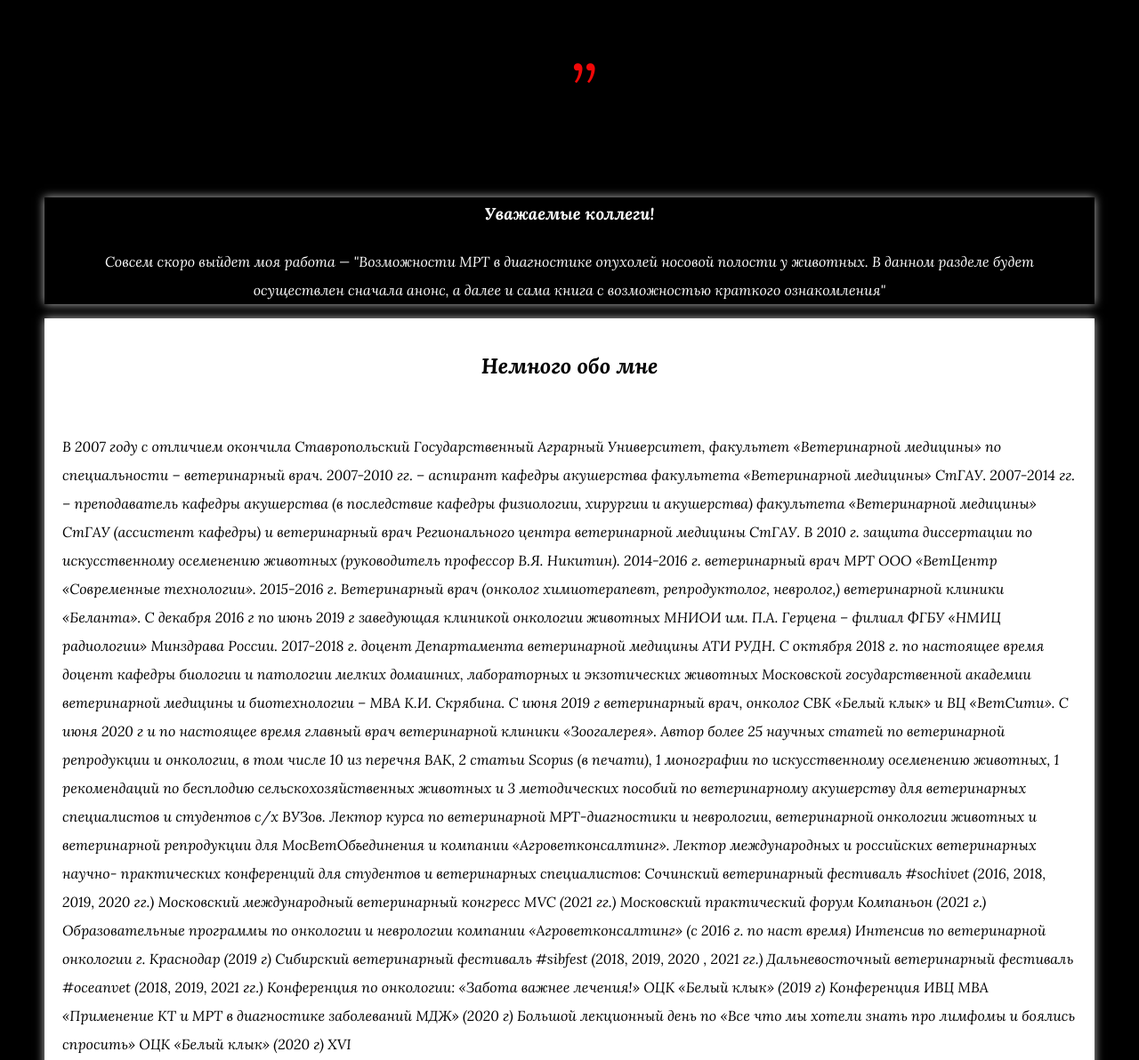
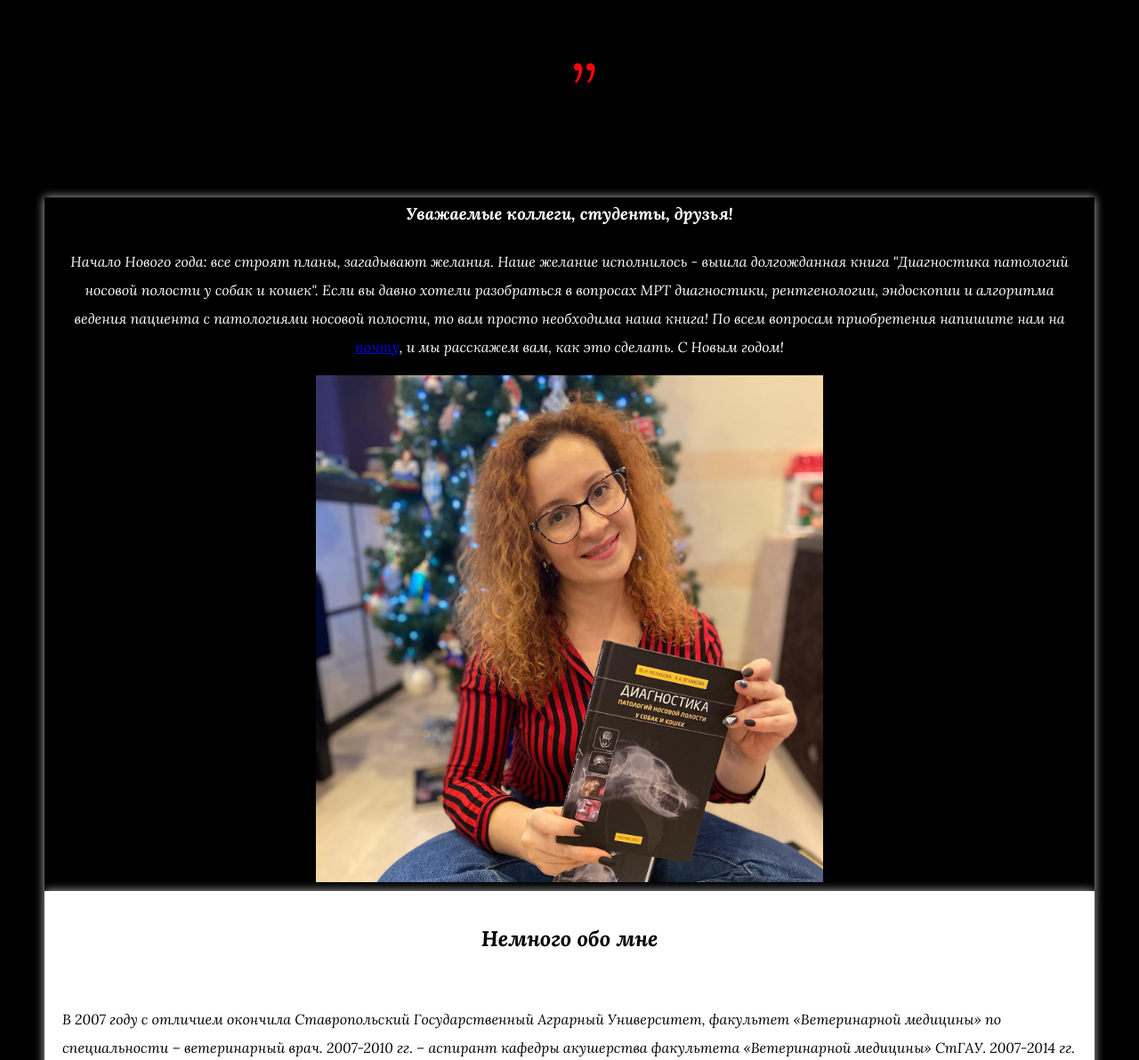
Before and after one commit to Kira50/project1, a plain HTML site: page index.html in a window 1280 px wide. Shown: the part 1128-2320 px from the top of the page at 89% size. Drawn offline with Linux system fonts and the light colour scheme.

Commit message:
Photo and Favicon

```diff
--- a/index.html
+++ b/index.html
@@ -2,6 +2,7 @@
 <html>
 <head>
 	<meta charset="utf-8">
+	<link rel="shortcut icon" href="images/favicon.ico" type="image/x-icon">
 	<title>Меликова Юлия Николаевна</title>
 	<link rel="stylesheet" href="style.css">
 </head>
@@ -50,8 +51,11 @@
 		</div>
 		<div class="topmain">
 			<div class="book">
-				<h3><a name="book">Уважаемые коллеги!</a></h3>
-				<p>Совсем скоро выйдет моя работа — "Возможности МРТ в диагностике опухолей носовой полости у животных. В данном разделе будет осуществлен сначала анонс, а далее и сама книга с возможностью краткого ознакомления"</p>
+				<h3><a name="book">Уважаемые коллеги, студенты, друзья!</a></h3>
+				<p>Начало Нового года: все строят планы, загадывают желания. Наше желание исполнилось - вышла долгожданная книга 			"Диагностика патологий носовой полости у собак и кошек".
+					Если вы давно хотели разобраться в вопросах МРТ диагностики, рентгенологии, эндоскопии и алгоритма ведения пациента с патологиями носовой полости, то вам просто необходима наша книга! По всем вопросам приобретения напишите нам на 	<a href="#mail">почту</a>, и мы расскажем вам, как это сделать.
+					С Новым годом!</p>
+				<img id="mainPhoto" src="images/Book.JPG">
 			</div>
 			<article>
 				<h1>Немного обо мне</h1>
@@ -460,7 +464,7 @@
 				<a href="tel://+74957985358">+7 (495) 798-53-58</a>
 			</div>
 			<div class="mail">
-				<a href="mailto:dr.melikova@list.ru">dr.melikova@list.ru</a>
+				<a name="mail" href="mailto:dr.melikova@list.ru">dr.melikova@list.ru</a>
 			</div>
 			<h5>&#169 Москва 2021г. Полное или частичное копирование материалов c сайта разрешено только с прямой гиперссылкой на первоисточник</h5>
 		</div>
```
Also changed, not shown: images/Book.JPG (added), images/favicon.ico (added).
